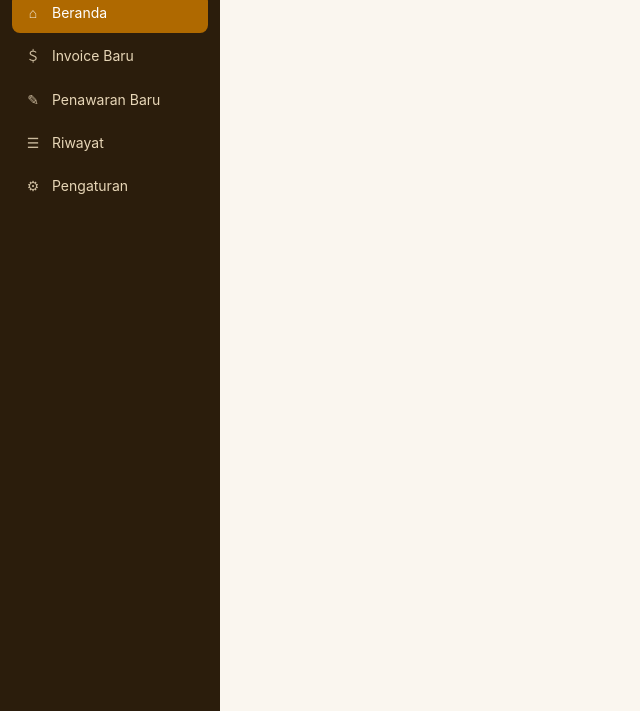
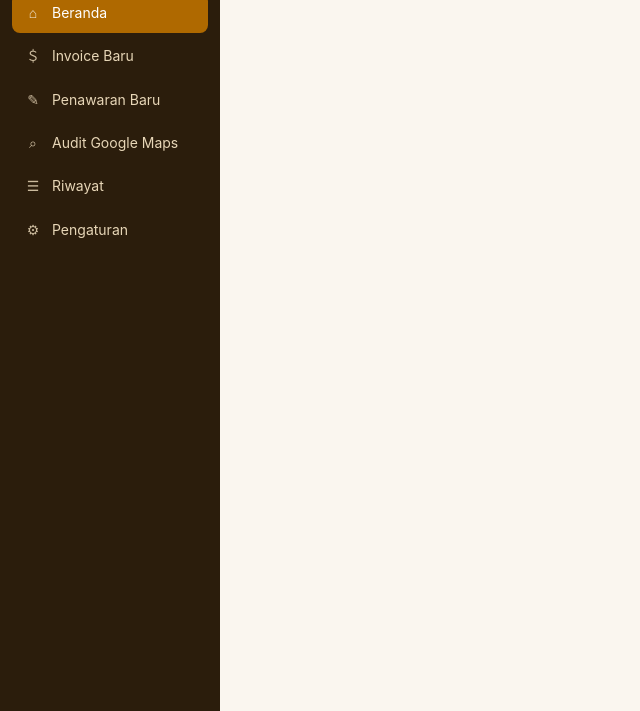
Before and after one commit to tukangkonten12/Software-invoice-dan-penawaran, an Electron app: page src/renderer/index.html in a window 1320 px wide. Shown: the part 89-800 px from the top of the page, without its empty margins (0-640 px from the left). Drawn offline with Linux system fonts and the light colour scheme; no server answers.

Commit message:
Update index.html

```diff
--- a/src/renderer/index.html
+++ b/src/renderer/index.html
@@ -13,6 +13,7 @@
       <button data-view="home" class="active"><span class="ic">⌂</span>Beranda</button>
       <button data-view="invoice"><span class="ic">＄</span>Invoice Baru</button>
       <button data-view="penawaran"><span class="ic">✎</span>Penawaran Baru</button>
+      <button data-view="audit"><span class="ic">⌕</span>Audit Google Maps</button>
       <button data-view="riwayat"><span class="ic">☰</span>Riwayat</button>
       <button data-view="pengaturan"><span class="ic">⚙</span>Pengaturan</button>
     </nav>
```
